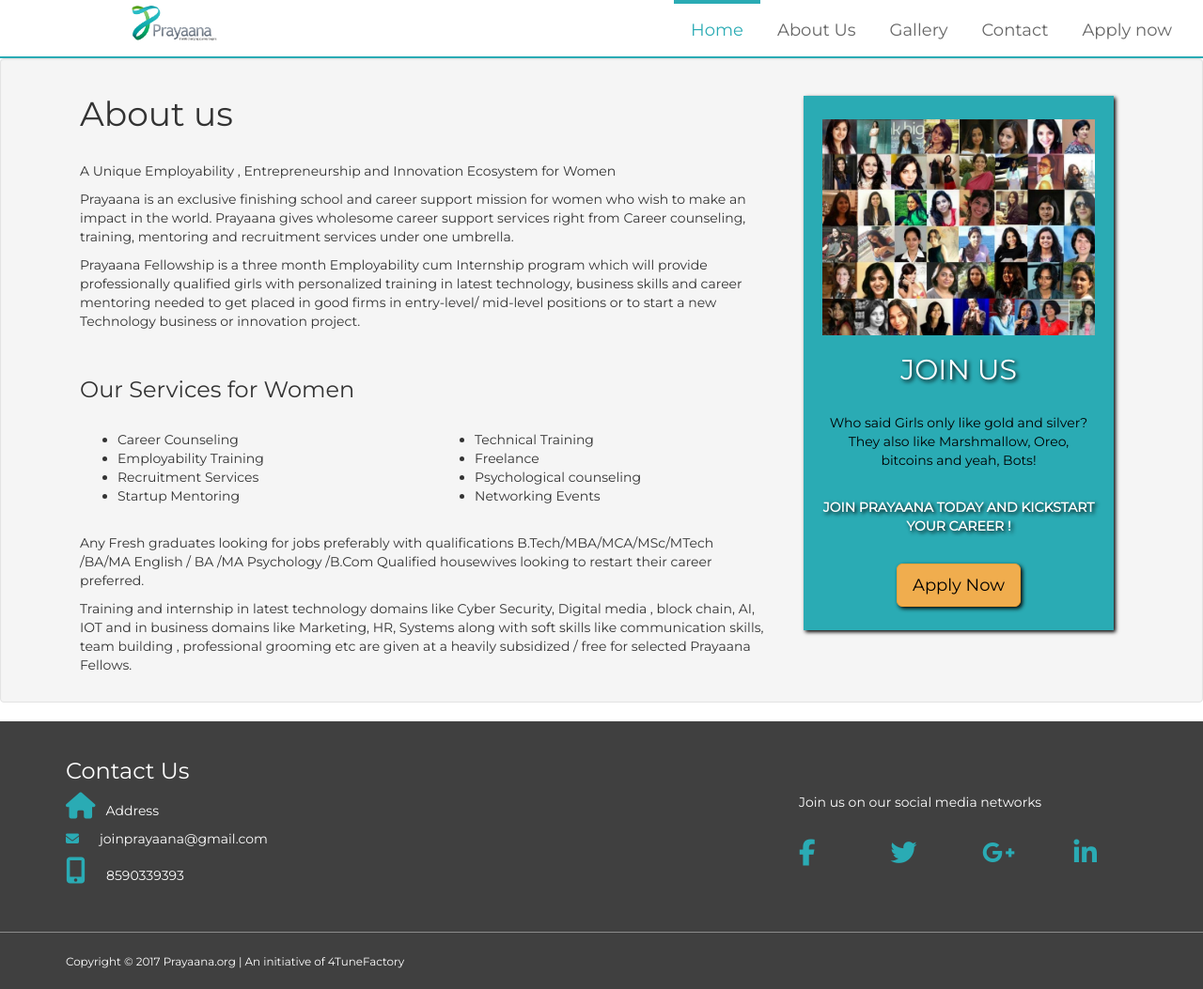
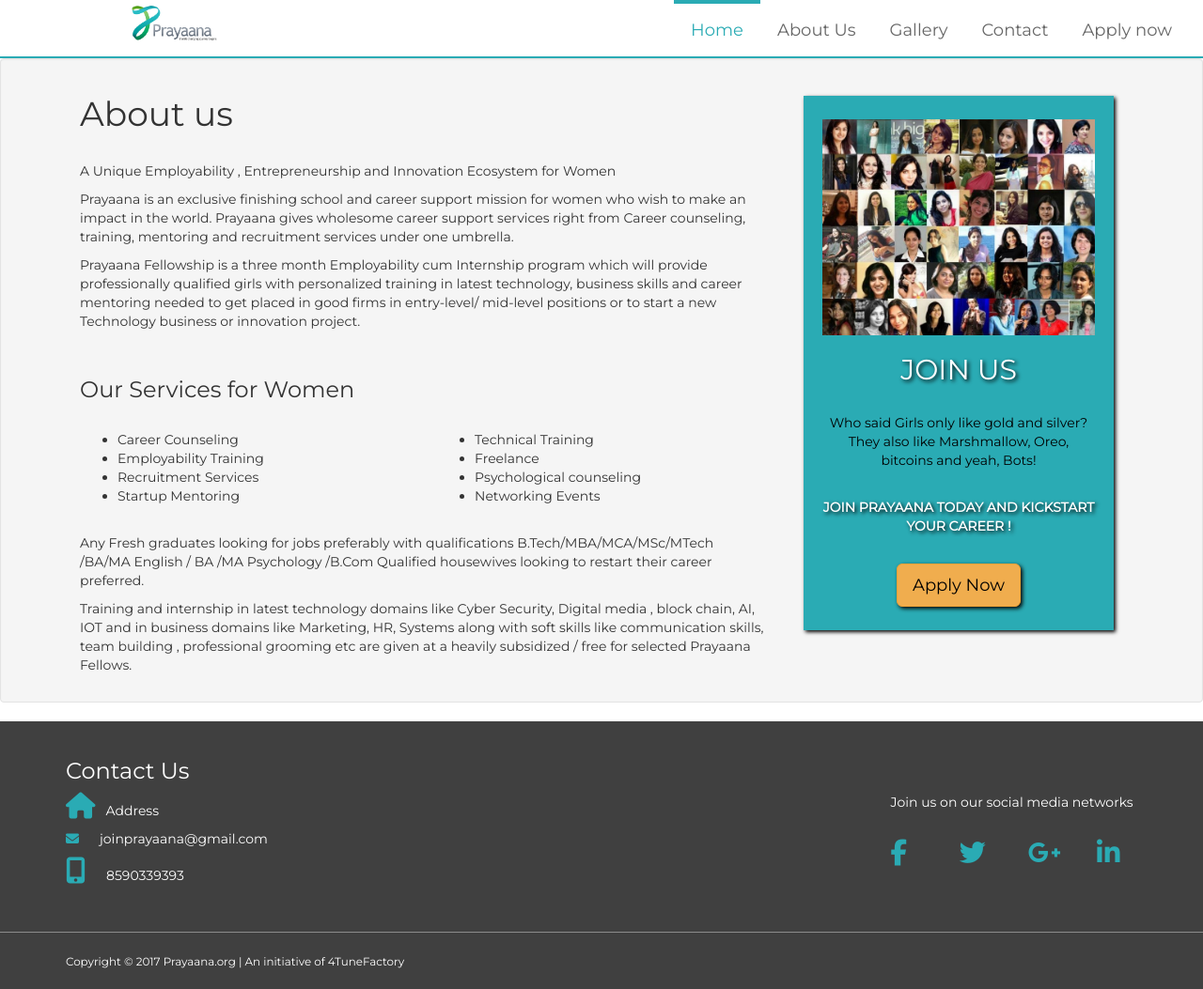
Before and after one commit to ayishaj/prayaana-website, a plain HTML site: page index.html in a window 1280 px wide. Shown: the whole page at 94% size. Drawn offline with Linux system fonts and the light colour scheme.

Commit message:
updated footer

```diff
--- a/index.html
+++ b/index.html
@@ -108,29 +108,33 @@
 			<div class="container">
 			<h3>Contact Us</h3>
 				<div class="row">
-					<div class="col-sm-8">
-						<p><i class="fa fa-2x fa-home"></i>&nbsp;&nbsp; Address</p>
-						<p><i class="fa fa-envelope"></i><a href="mailto:joinprayaana@gmail.com" style="text-decoration:none; color:#fff;">&nbsp;&nbsp;&nbsp;&nbsp;&nbsp;&nbsp;joinprayaana@gmail.com </a></p>
-						<p><i class="fa fa-2x fa-mobile"></i>&nbsp;&nbsp;&nbsp;&nbsp;&nbsp; 8590339393</p>
+					<div class="col-sm-9">
+						<div class="row">
+							<div class="col-sm-8">
+								<p><i class="fa fa-2x fa-home"></i>&nbsp;&nbsp; Address</p>
+								<p><i class="fa fa-envelope"></i><a href="mailto:joinprayaana@gmail.com" style="text-decoration:none; color:#fff;">&nbsp;&nbsp;&nbsp;&nbsp;&nbsp;&nbsp;joinprayaana@gmail.com </a></p>
+								<p><i class="fa fa-2x fa-mobile"></i>&nbsp;&nbsp;&nbsp;&nbsp;&nbsp; 8590339393</p>
+							</div>
+						</div>
 						</br>
 					</div>
-					<div class="col-sm-4">
+					<div class="col-sm-3">
 						<div class="footer-widget-2">
 							<p>Join us on our social media networks</p>
 							</br>
 						</div>
 						<div class="social-media">
 							<div class="row">
-								<div class="col-sm-3 col-xs-6">
+								<div class="col-xs-3">
 									<a title="Facebook" href="#" target="_blank"><i class="fa fa-2x fa-facebook"></i></a>
 								</div>
-								<div class="col-sm-3 col-xs-6">
+								<div class="col-xs-3">
 									<a title="Twitter" href="#" target="_blank"><i class="fa fa-2x fa-twitter"></i></a>
 								</div>
-								<div class="col-sm-3 col-xs-6">
+								<div class="col-xs-3">
 									<a title="Google plus" href="#" target="_blank"><i class="fa fa-2x fa-google-plus"></i></a>
 								</div>
-								<div class="col-sm-3 col-xs-6">
+								<div class="col-xs-3">
 									<a title="Linkedin" href="#" target="_blank"><i class="fa fa-2x fa-linkedin"></i></a>
 								</div>
 							</div>
```
